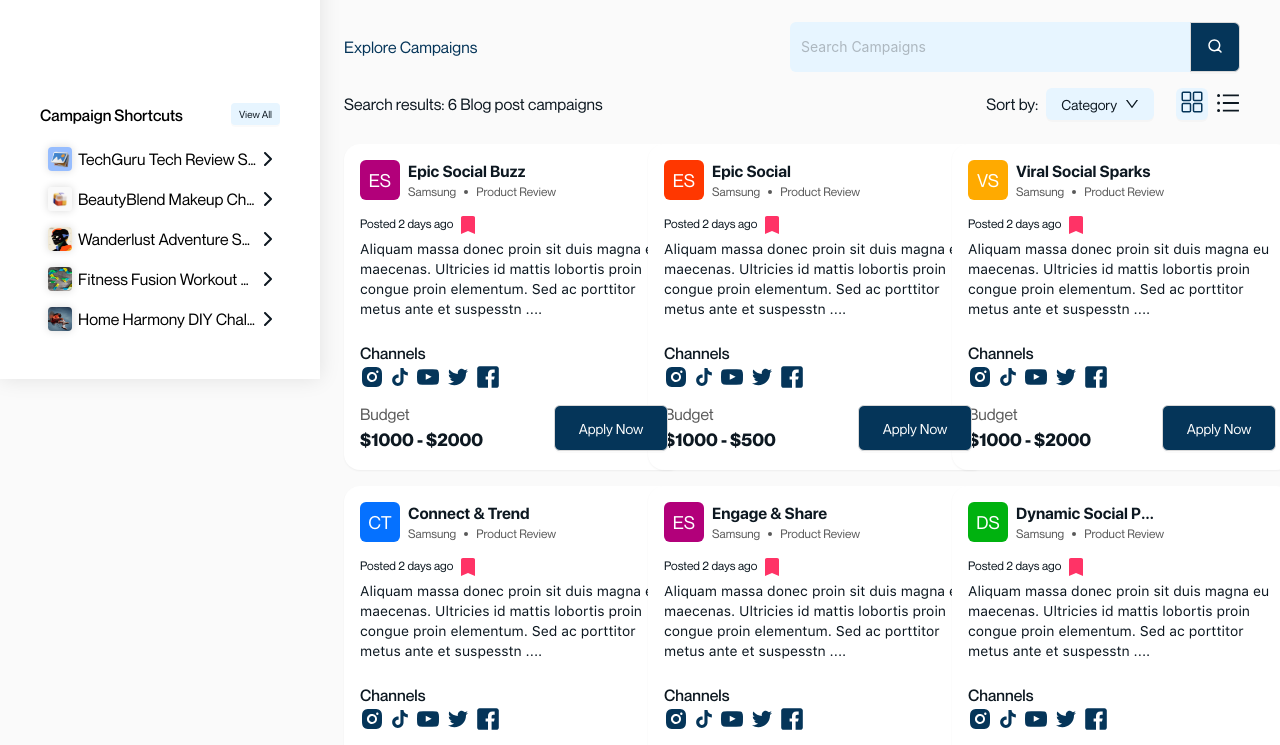
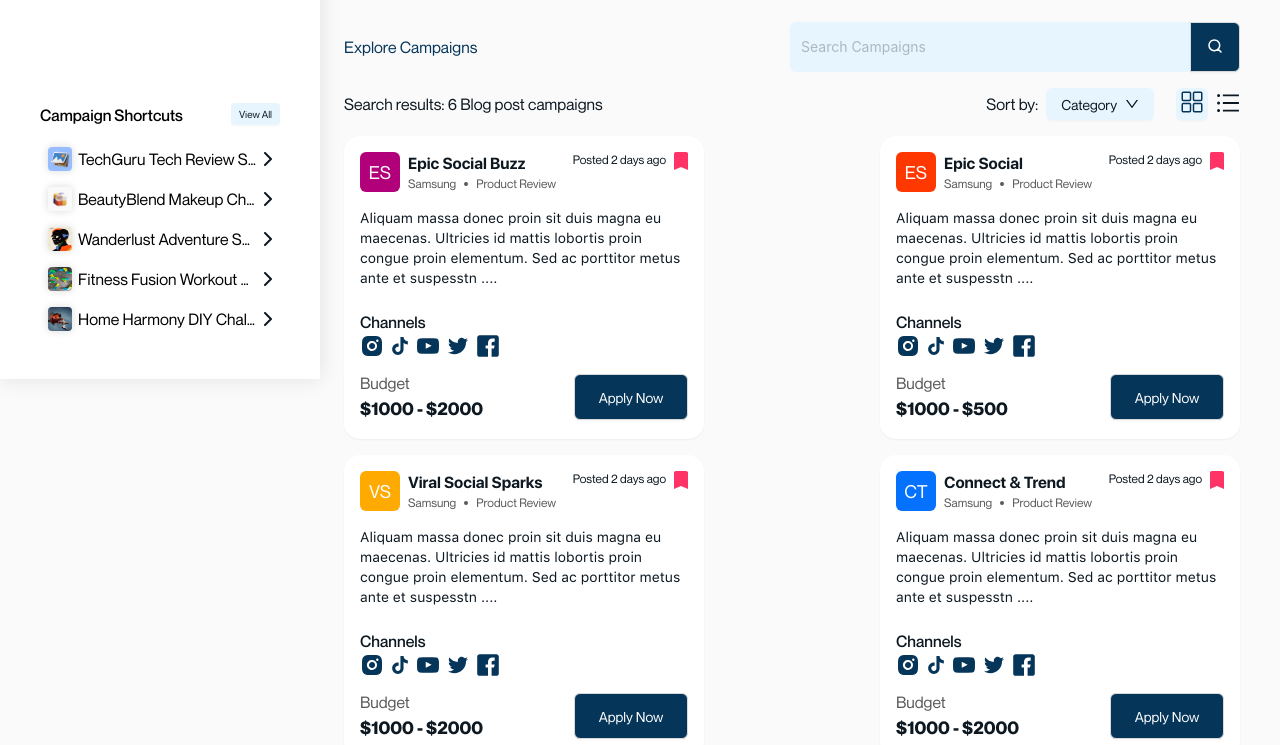
Before and after one commit to 5iveemmy/micr0-influx, a React (Vite) app: page / in a window 1280 px wide. Shown: the part 377-1122 px from the top of the page. Built offline with nearby package versions, Linux system fonts and the light colour scheme.

Commit message:
chore: replace grid styling with flex

```diff
--- a/src/pages/Dashboards/index.tsx
+++ b/src/pages/Dashboards/index.tsx
@@ -238,11 +238,14 @@ const Dashboard = () => {
           />
         </div>
 
-        <section className="grid grid-cols-1 md:grid-cols-2 lg:grid-cols-3 gap-4 mt-6">
+        <Flex
+          justify="space-between"
+          className="flex-wrap gap-4 flex-col md:flex-row pt-4"
+        >
           {filteredCampaigns.map((campaign) => (
             <CampaignBox key={campaign.title} {...campaign} />
           ))}
-        </section>
+        </Flex>
       </section>
     </main>
   );
```
